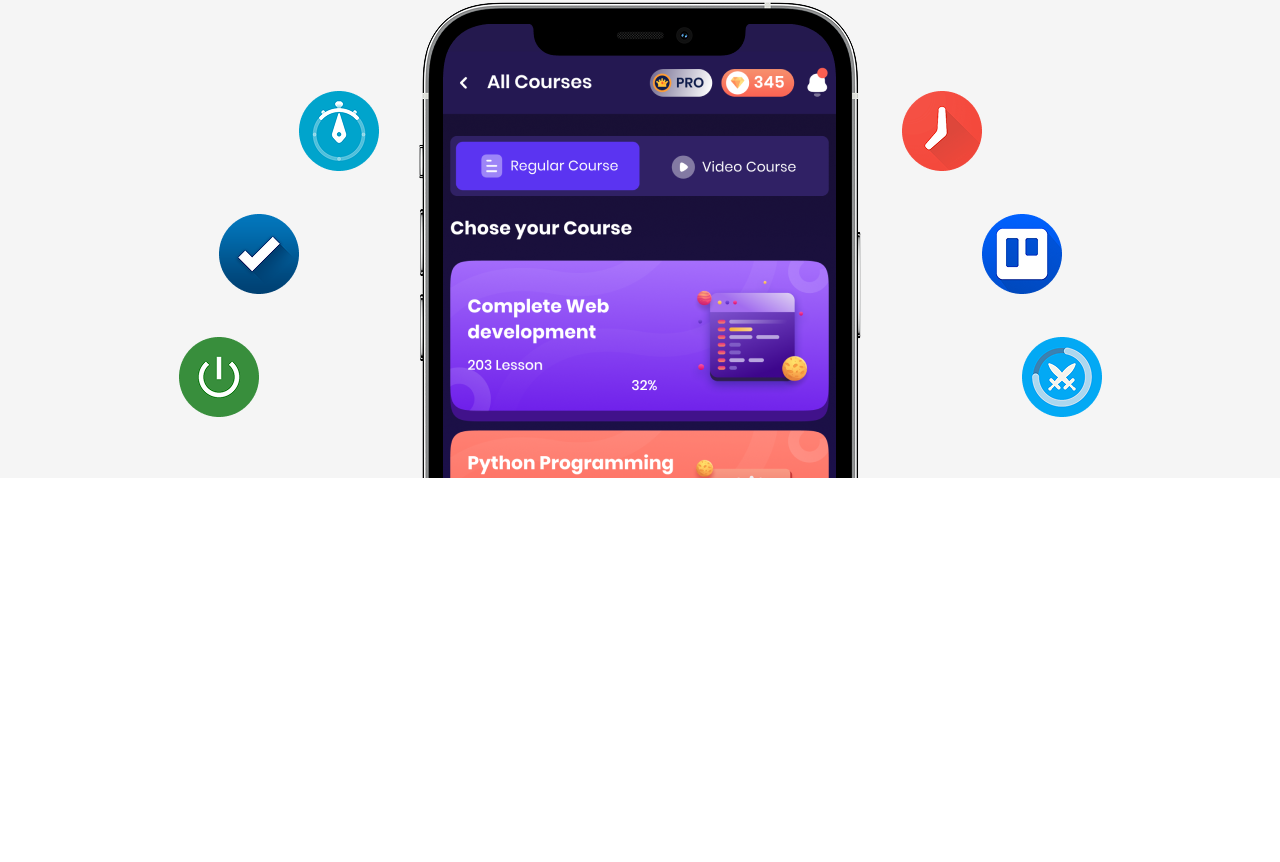
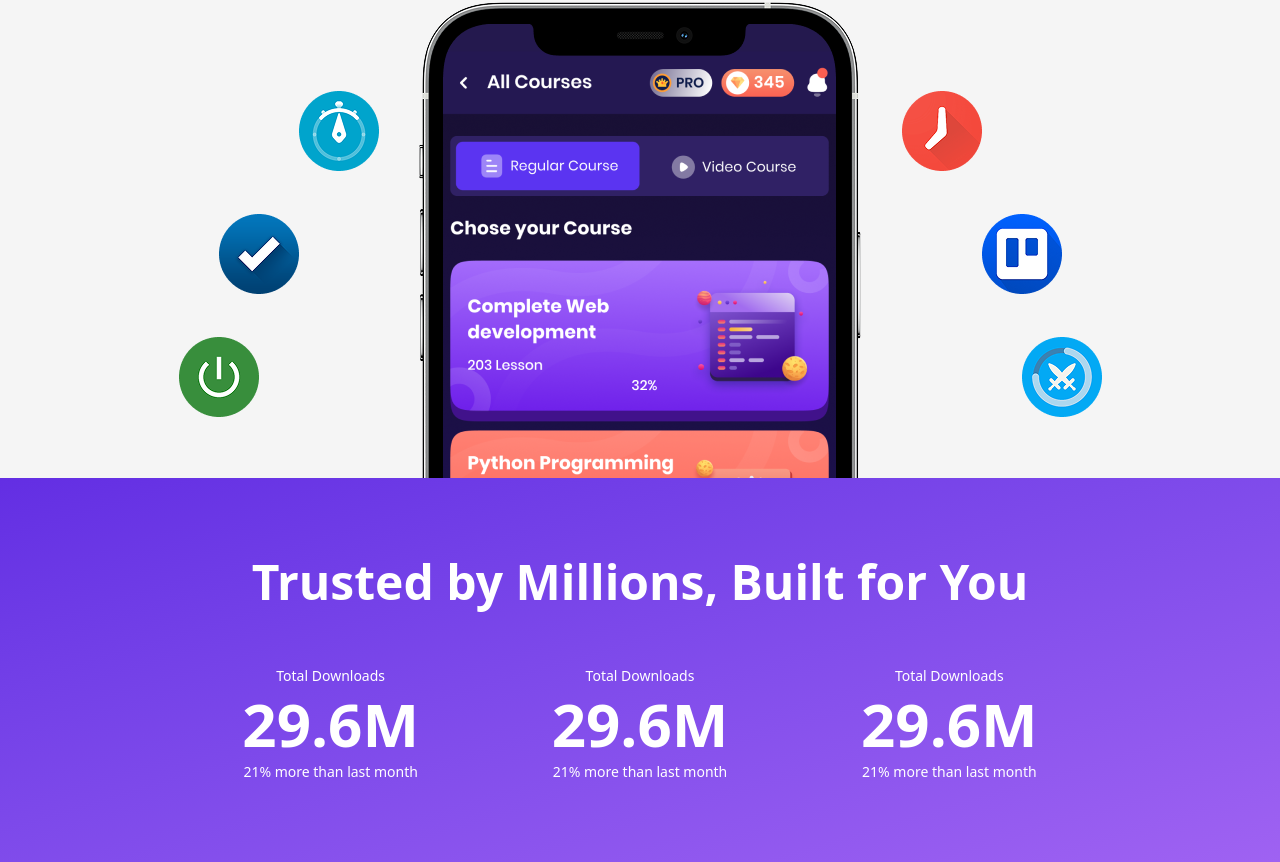
Before and after one commit to Taurat-kibria/my-hero-app, a React app: page / in a window 1280 px wide. Shown: the part 483-1345 px from the top of the page. Before the commit the page ends 961 px from the top, so only its background shows below. Built offline with nearby package versions, Linux system fonts and the light colour scheme; the HTML template or start-up script is replaced by a standard one.

Commit message:
Status added

```diff
--- /dev/null
+++ b/src/components/BannerPoster/BannerPoster.jsx
@@ -0,0 +1,55 @@
+import React from 'react';
+
+const BannerPoster = () => {
+    return (
+        <div className='min-h-[300px] bg-gradient-to-br from-[#632EE3]
+             to-[#9F62F2] text-white py-[80px] px-44 '>
+
+            <div>
+                <h1 className='font-semibold text-5xl text-center mb-[60px] '>
+                    Trusted by Millions, Built for You
+                </h1>
+
+                <div className='grid grid-cols-1 md:grid-cols-3 '>
+                    <div className='text-center space-y-2 '>
+                        <p className='text-sm '>
+                            Total Downloads
+                        </p>
+                        <p className='font-bold text-6xl '>
+                            29.6M
+                        </p>
+                        <p className='text-sm '>
+                            21% more than last month
+                        </p>
+                    </div>
+                    <div className='text-center space-y-2 '>
+                        <p className='text-sm '>
+                            Total Downloads
+                        </p>
+                        <p className='font-bold text-6xl '>
+                            29.6M
+                        </p>
+                        <p className='text-sm '>
+                            21% more than last month
+                        </p>
+                    </div>
+                    <div className='text-center space-y-2 '>
+                        <p className='text-sm '>
+                            Total Downloads
+                        </p>
+                        <p className='font-bold text-6xl '>
+                            29.6M
+                        </p>
+                        <p className='text-sm '>
+                            21% more than last month
+                        </p>
+                    </div>
+                </div>
+            </div>
+
+
+        </div>
+    );
+};
+
+export default BannerPoster;
--- a/src/pages/Home/Home.jsx
+++ b/src/pages/Home/Home.jsx
@@ -1,11 +1,13 @@
 import React from 'react';
 import Banner from '../../components/banner/banner';
+import BannerPoster from '../../components/BannerPoster/BannerPoster';
 
 
 const Home = () => {
     return (
         <div className=''>
             <Banner></Banner>
+            <BannerPoster></BannerPoster>
 
         </div>
     );
```
